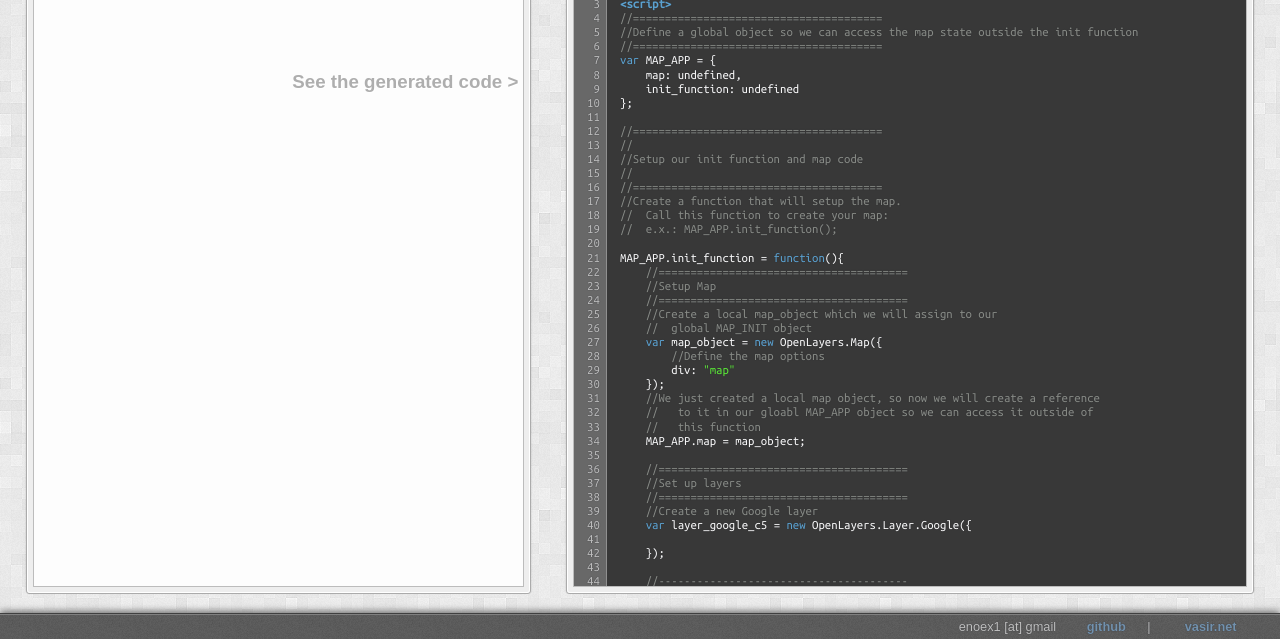
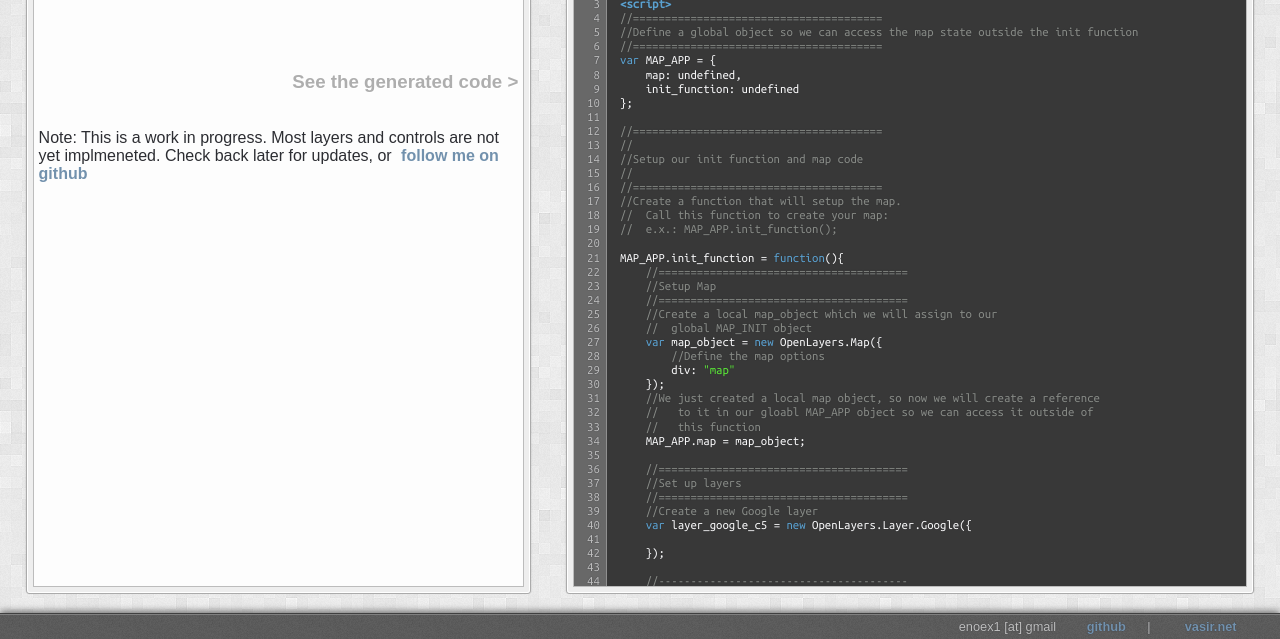
Before and after one commit to erikhazzard/OLArchitect, a plain HTML site: page index.html in a window 1280 px wide. Shown: the part 161-800 px from the top of the page. Drawn offline with nearby package versions, Linux system fonts and the light colour scheme; a web font is replaced by a local one.

Commit message:
Adds WIP note to front page

```diff
--- a/index.html
+++ b/index.html
@@ -77,6 +77,13 @@
                                 See the generated code >
                             </h3>
 
+                            <br />
+                            <br />
+                            Note: This is a work in progress.  Most layers and controls
+                            are not yet implmeneted. Check back later for updates, or
+                            <a href='https://github.com/enoex' title='Follow Erik Hazzard on Github'>
+                                follow me on github
+                            </a>
                         </div>
                         <!-- Map Wrapper -->
                         <div id='configuration_options_map'
```
Also changed, not shown: ._index.html (deleted).
